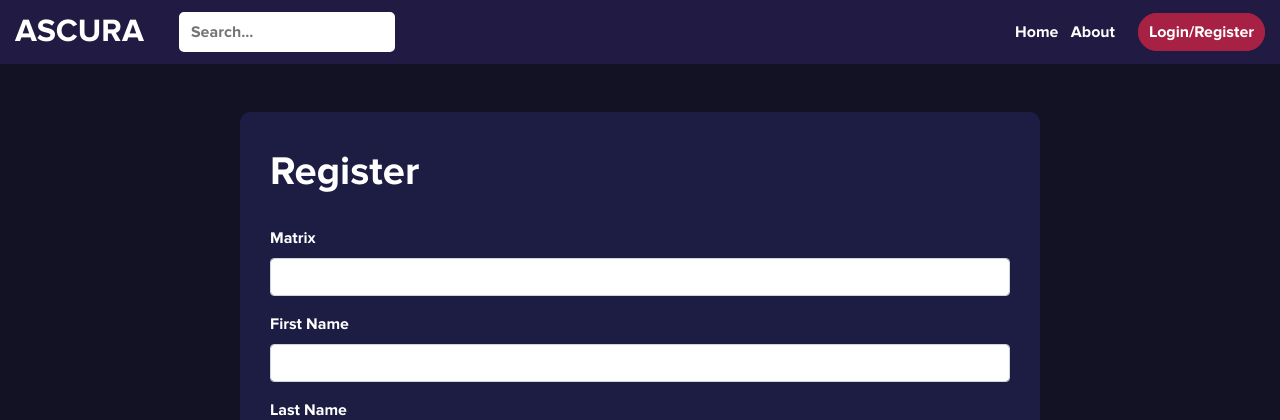
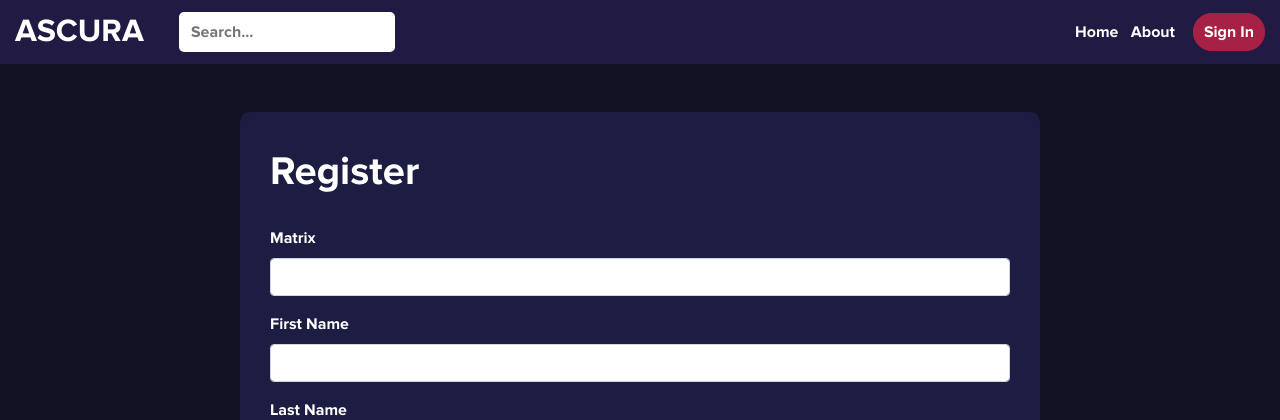
Before and after one commit to divinecrnx/project-ascura, a Flask app: page /register/student/sbm in a window 1280 px wide. Shown: the top 420 px of the page. Run offline with Flask 2, Linux system fonts and the light colour scheme; some libraries are stand-ins or nearby versions.

Commit message:
Changed the login/register button to sign in button

```diff
--- a/ascura/static/css/main.css
+++ b/ascura/static/css/main.css
@@ -1,15 +1,3 @@
-/* * {
-    margin: 0;
-    padding: 0;
-    color: #fff;
-} */
-
-/* *,
-*::before,
-*::after {
-  box-sizing: unset;
-} */
-
 a:hover {
     color: #fff;
     text-decoration: none;
@@ -83,12 +71,8 @@ body {
     align-items: center;
 }
 
-/* #logo {
-    float: left;
-} */
-
 #right-h-content {
-    width: 250px;
+    width: 190px;
     display: flex;
     justify-content: space-between;
     align-items: center;
--- a/ascura/templates/includes/_navbar.html
+++ b/ascura/templates/includes/_navbar.html
@@ -2,7 +2,7 @@
 <div id="header">
     <div id="left-h-content">
         <div id="logo">
-            <a href="{{ url_for('/') }}"><h1>ASCURA</h1></a>
+            <a href="{{ url_for('home') }}"><h1>ASCURA</h1></a>
         </div>
         <div id="main-search">
             <input type="text" placeholder="Search...">
@@ -18,7 +18,7 @@
             </div>
         </div>
         <div id="login-register">
-            <a id="logre-link" href="{{ url_for('register') }}">Login/Register</a>
+            <a id="logre-link" href="{{ url_for('login') }}">Sign In</a>
         </div>
     </div>
 </div>
```
